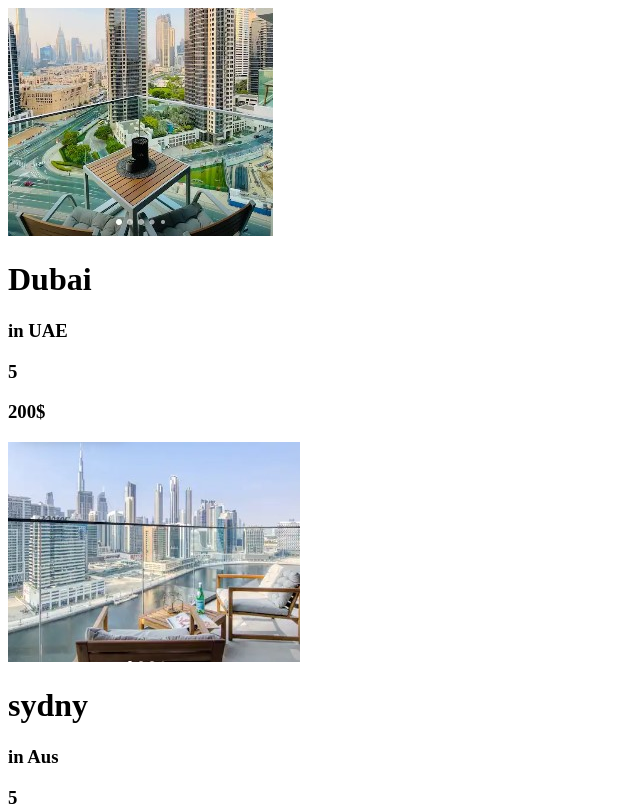
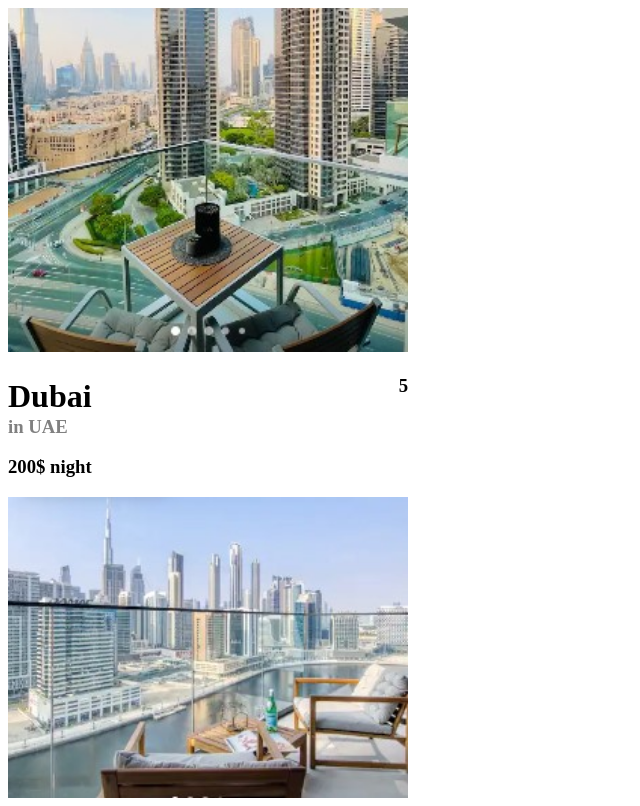
Before and after one commit to karimt201/react-app, a React (Create React App) app: page / in a window 1280 px wide. Shown: the top 806 px of the page, without its empty margins (0-640 px from the left). Built offline with nearby package versions, Linux system fonts and the light colour scheme.

Commit message:
add format to card text

```diff
--- a/src/Components/Cards.js
+++ b/src/Components/Cards.js
@@ -1,9 +1,15 @@
 export default function Cards(props){
-    return <div>
-        <img src={props.img} alt = 'city' />
-       <h1> {props.title}</h1>
-        <h3>{props.desc}</h3>
+    return <div style={{width : '400px'}}>
+        <img src={props.img} style={{width : '400px'}} alt = 'city' />
+        <div style={{
+            display : 'flex',
+            alignItems : 'center',
+            justifyContent : 'space-between'
+        }}>
+        <h1 style={{marginBottom : '0px'}}> {props.title}</h1>
         <h3>{props.rate}</h3>
-        <h3>{props.price}</h3>
+        </div>
+        <h3 style={{color : 'gray', marginTop : '0px'}}>{props.desc}</h3>
+        <h3>{props.price} night</h3>
     </div>
 }
```
Also changed, not shown: src/App.js (line endings or trailing spaces).
